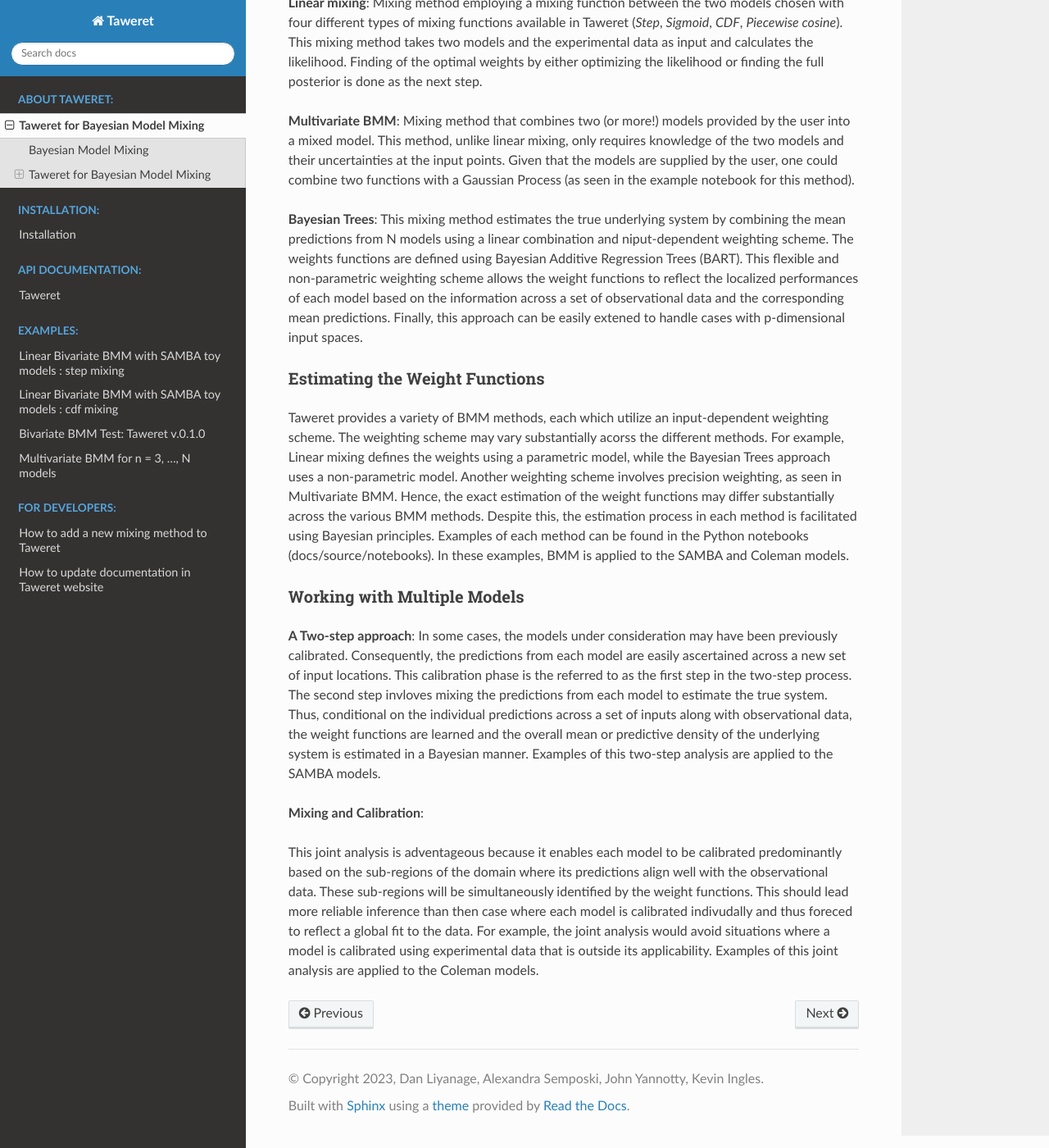
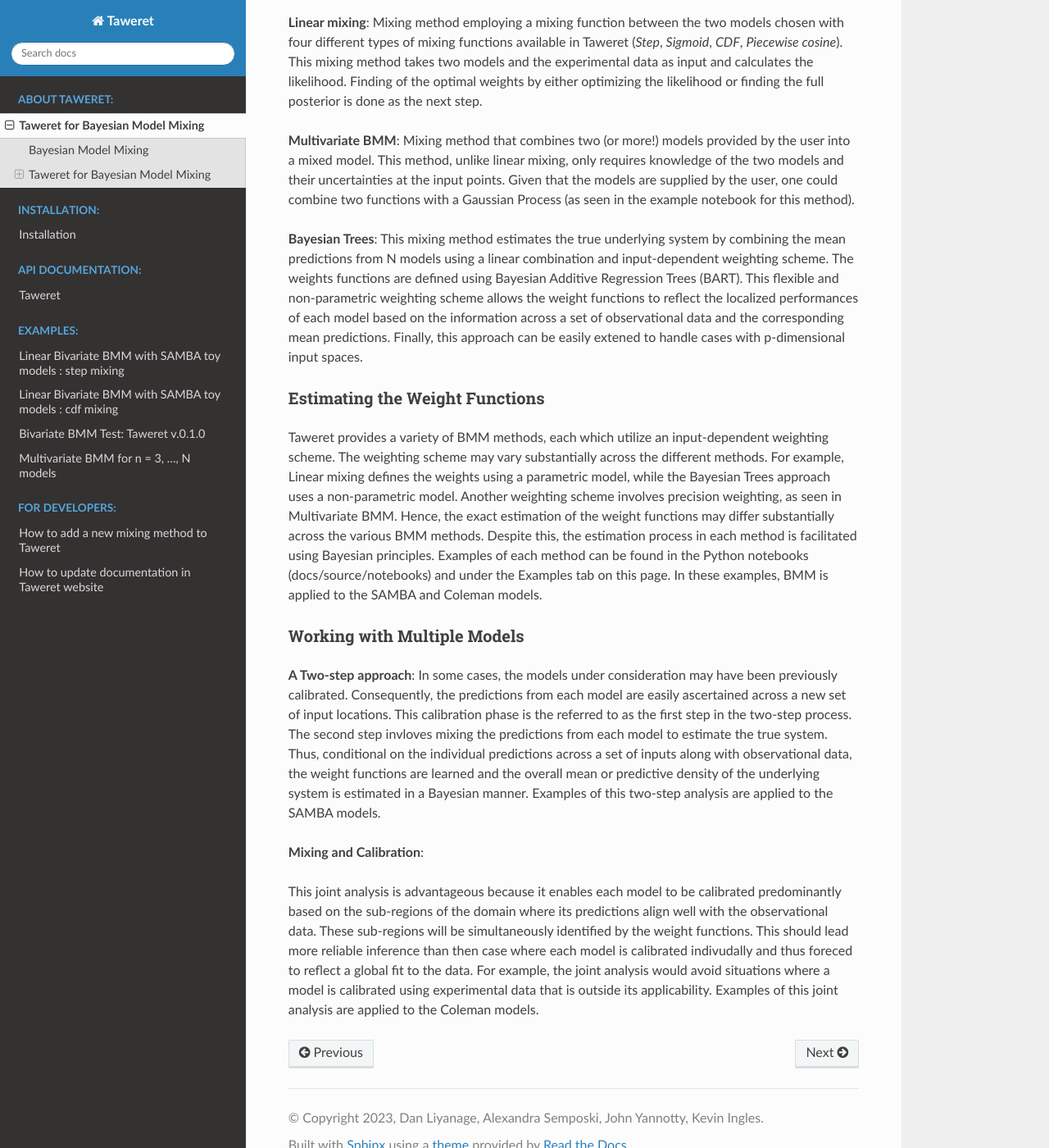
Before and after one commit to bandframework/Taweret, a Sphinx documentation site: the page built from docs/source/intro.rst, in a window 1280 px wide and 1400 px high, scrolled down 2094 px. Shown: the whole window at 82% size. Built offline with Sphinx 7.4.7 and the Read the Docs theme 2.0.0, drawn with Linux system fonts in a browser that asks for light colours; pages that are not in the unit, such as notebooks, are missing from menus; some of the changed text lies outside the part shown.

Commit message:
Changes to Docs page + samba_models.py path (#27)
* added testing for gaussian and samba

* finished test suite

* updated testing suite

* new updates

* Fixed var_weights

* BAND camp notebook

* almost done

* necessary bug fixes

* Delete Taweret_MMM_Tutorial.ipynb

* changing for the tutorial

* some minor edits

```diff
--- a/docs/source/intro.rst
+++ b/docs/source/intro.rst
@@ -50,15 +50,15 @@
 Models
 ^^^^^^
 The user has to provide models that they would like to mix. Currently Taweret supports mixing of two \
-or more models with a single input parameter and a single output. The models should have a predict \
-method and should return a mean and a variance for each input parameter value.
+or more models with a 1,...,N-dimensional input space (depending on the method of mixing chosen) and a single output. \
+The models should have a predict method and should return a mean and a variance for each input parameter value.
 
 Mixing Method
 ^^^^^^^^^^^^^
 The user will then choose a mixing method. Currently Taweret supports: \
-1. **Linear mixing** (2 models)
-2. **Multivariate BMM** (2,...,N models)
-3. **Bayesian Trees** (2 models)
+1. **Linear mixing** (2 models) \
+2. **Multivariate BMM** (2,...,N models) \
+3. **Bayesian Trees** (2,...,N models) \
 
 Details of each Mixing Method
 ^^^^^^^^^^^^^^^^^^^^^^^^^^^^^^
@@ -74,7 +74,7 @@
 two functions with a Gaussian Process (as seen in the example notebook for this method).
 
 **Bayesian Trees**: This mixing method estimates the true underlying system by combining the mean predictions \
-from N models using a linear combination and niput-dependent weighting scheme. The weights functions \
+from N models using a linear combination and input-dependent weighting scheme. The weights functions \
 are defined using Bayesian Additive Regression Trees (BART). This flexible and non-parametric weighting scheme \
 allows the weight functions to reflect the localized performances of each model based on the information across \
 a set of observational data and the corresponding mean predictions. Finally, this approach can be easily extened \
@@ -83,12 +83,13 @@
 Estimating the Weight Functions
 ^^^^^^^^^^^^^^^^^^^^^^^^^^^^^^^
 Taweret provides a variety of BMM methods, each which utilize an input-dependent weighting scheme. \
-The weighting scheme may vary substantially acorss the different methods. For example, Linear mixing \
+The weighting scheme may vary substantially across the different methods. For example, Linear mixing \
 defines the weights using a parametric model, while the Bayesian Trees approach uses a non-parametric model. \
 Another weighting scheme involves precision weighting, as seen in Multivariate BMM. Hence, the exact estimation \
 of the weight functions may differ substantially across the various BMM methods. Despite this, the estimation \
 process in each method is facilitated using Bayesian principles. Examples of each method can be found in the \
-Python notebooks (docs/source/notebooks). In these examples, BMM is applied to the SAMBA and Coleman models.
+Python notebooks (docs/source/notebooks) and under the Examples tab on this page. In these examples, BMM is \
+applied to the SAMBA and Coleman models.
 
 Working with Multiple Models
 ^^^^^^^^^^^^^^^^^^^^^^^^^^^^
@@ -104,7 +105,7 @@
 
 **Mixing and Calibration**: \
 
-This joint analysis is adventageous because it enables each model to be calibrated predominantly based on the sub-regions \
+This joint analysis is advantageous because it enables each model to be calibrated predominantly based on the sub-regions \
 of the domain where its predictions align well with the observational data. These sub-regions will be simultaneously identified \
 by the weight functions. This should lead more reliable inference than then case where each model is calibrated indivudally and \
 thus foreced to reflect a global fit to the data. For example, the joint analysis would avoid situations where a model is calibrated \
```
Also changed, not shown: 1 other file.
